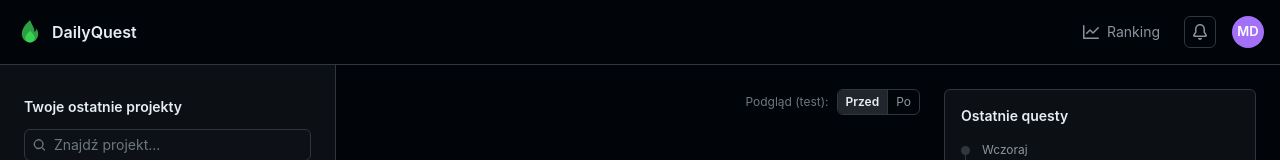
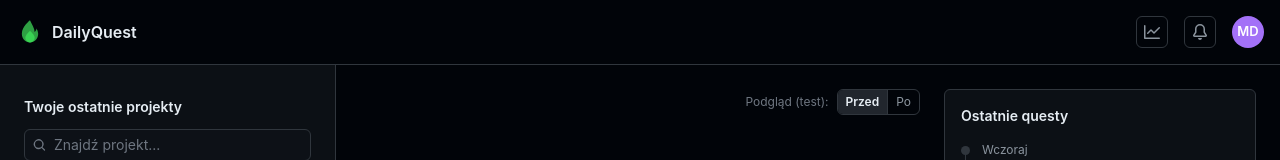
Before and after one commit to DolilDev/NewRepoEveryDay, a Next.js app: page / in a window 1280 px wide. Shown: the top 160 px of the page. Built offline with nearby package versions, Linux system fonts and the light colour scheme.

Commit message:
Zrób z rankingu ikonę bez napisu w obramowaniu jak powiadomienia

```diff
--- a/components/Header.tsx
+++ b/components/Header.tsx
@@ -47,18 +47,19 @@ export default function Header() {
 
         {/* Prawa strona: Ranking → dzwonek → avatar */}
         <div className="flex items-center gap-4">
-          {/* Zakładka Ranking — element nawigacji navbara */}
+          {/* Zakładka Ranking — ikona w obramowaniu, jak powiadomienia */}
           <Link
             href="/leaderboard"
             aria-current={rankingActive ? "page" : undefined}
-            className={`inline-flex h-8 items-center gap-2 rounded-md px-2 text-sm transition-colors ${
+            aria-label="Ranking"
+            title="Ranking"
+            className={`inline-flex h-8 w-8 items-center justify-center rounded-md border border-gh-border transition-colors ${
               rankingActive
-                ? "bg-gh-surface2 font-semibold text-gh-text"
+                ? "bg-gh-surface2 text-gh-text"
                 : "text-gh-muted hover:bg-gh-surface2 hover:text-gh-text"
             }`}
           >
             <GraphIcon />
-            <span>Ranking</span>
           </Link>
 
           {/* Powiadomienia (ozdobne, nieaktywne) */}
```
